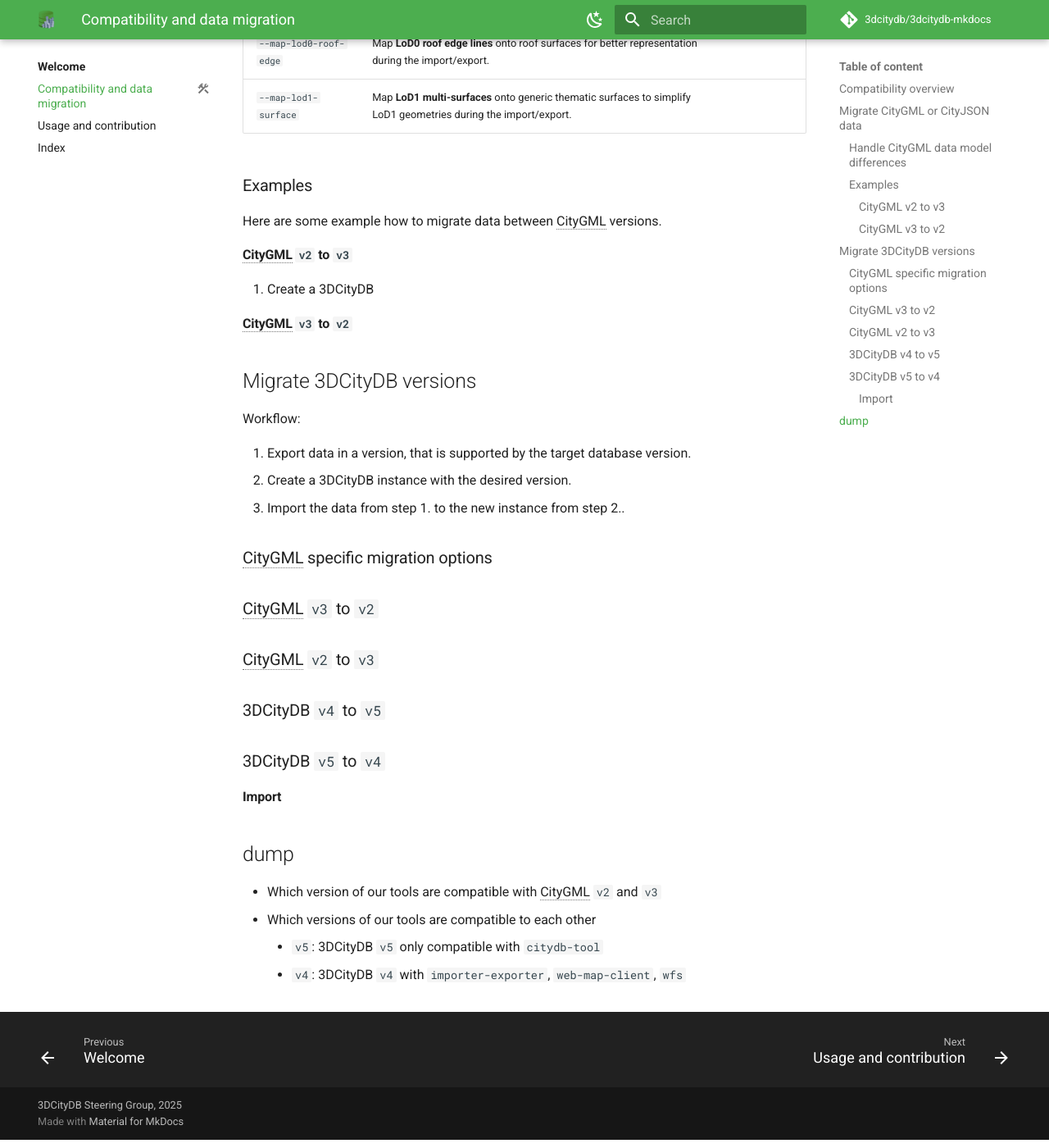
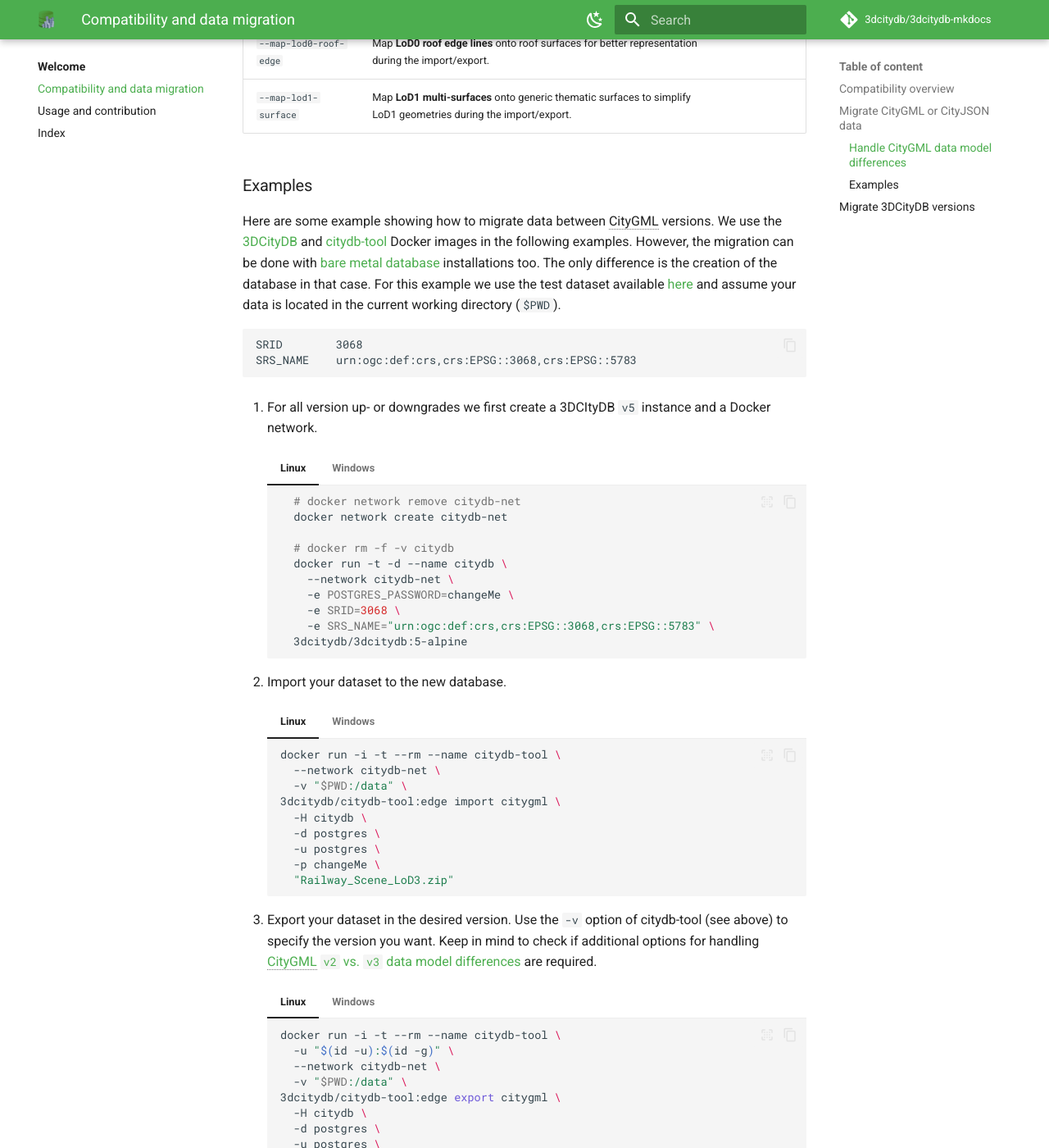
Before and after one commit to BWibo/3dcitydb-mkdocs, an MkDocs documentation site: the page built from docs/compatibility.md, in a window 1280 px wide and 1400 px high, scrolled down 2587 px. Shown: the whole window at 82% size. Built offline with MkDocs 1.6.1 and Material for MkDocs 9.7.7, drawn with Linux system fonts in a browser that asks for light colours; comment, search, counter and statistics services are not loaded; some of the changed text lies outside the part shown.

Commit message:
finalize compat/migrate

````diff
--- a/docs/compatibility.md
+++ b/docs/compatibility.md
@@ -21,15 +20,14 @@
   - legacy-support
 ---
 
-CityGML 3.0 was officially released as a standard by the [Open Geospatial Consortium (OGC)](https://www.ogc.org/de/publications/standard/citygml/){target="blank"} in September 2021. CityGML 3.0 is an evolution of the previous versions 1.0 and 2.0 of CityGML. The latest version introduces significant modifications to the data model (see [here](https://www.asg.ed.tum.de/en/gis/projects/citygml-30/){target="blank"}), which led to the decision of a full re-implementation of 3D City Database (3DCityDB) and the toolset that comes with it. Compared to 3DCityDB `v4`, `v5` introduces a substantially simplified [database schema](./3dcitydb/relational-db-schema.md). 3DCityDB `v5` is the _only version_ supporting CityGML 3.0.
+CityGML 3.0 was officially released as a standard by the [Open Geospatial Consortium (OGC)](https://www.ogc.org/de/publications/standard/citygml/){target="blank"} in September 2021. CityGML 3.0 is an evolution of the previous versions 1.0 and 2.0 of CityGML. The latest version introduces significant modifications to the data model (see [here](https://www.asg.ed.tum.de/en/gis/projects/citygml-30/){target="blank"}), which led to the decision of a full re-implementation of 3D City Database (3DCityDB) and the toolset that comes with it. Compared to 3DCityDB `v4`, `v5` introduces a substantially simplified [database schema](./3dcitydb/relational-db-schema.md). CityGML 3.0 is currently only supported by 3DCityDB `v5`.
 
-On this page you will find information on which versions of CityGML and its encodings are compatible to which 3DCityDB database versions and the tools you can use with each database version. A [compatibility overview](#compatibility-overview) is given in the table below. We also provide guidance on how to migrate between [CityGML versions](#) and 3DCityDB versions `v4` and `v5`.
+On this page you will find information on which versions of CityGML and its encodings are compatible to which 3DCityDB database versions and the tools you can use with each database version. A [compatibility overview](#compatibility-overview) is given in the table below. We also provide guidance on how to migrate between [CityGML versions](#migrate-citygml-or-cityjson-data) and [3DCityDB versions](#migrate-3dcitydb-versions) `v4` and `v5`.
 
 !!! tip "Backward compatibility"
-    All 3DCityDB versions and tools you might know from the past remain usable, even with CityGML 3.0 data. Depending on use-case and versions, data or database migration may be necessary.
+    All 3DCityDB versions and tools you might know from the past remain usable, even with CityGML 3.0 data. Depending on your use-case and versions, data and/or database migration may be necessary.
 
     __Currently, only [citydb-tool](./citydb-tool/index.md) is compatible with 3DCityDB `v5`.__ However, the usage of 3DCityDB `v4` tools ([3DCityDB Importer/Exporter](https://3dcitydb-docs.readthedocs.io/en/latest/impexp/docker.html){target="blank"}, [3D Web Map Client](https://3dcitydb-docs.readthedocs.io/en/latest/webmap/docker.html){target="blank"}, [3DCityDB Web Feature Service (WFS)](https://3dcitydb-docs.readthedocs.io/en/latest/wfs/docker.html){target="blank"}) is still possible by migrating data to a 3DCityDB `v4`.
-
 
 ### Compatibility overview
 
@@ -46,7 +44,7 @@
 ## Migrate CityGML or CityJSON data
 
 To migrate CityGML data between versions and encodings we recommend using [3DCityDB `v5`](3dcitydb/index.md) and [citydb-tool](./citydb-tool/index.md).
-The workflow is the same for all version upgrades and downgrades or encoding changes.
+The workflow is the same for all version up- or downgrades, or encoding changes.
 
 1. Create a 3DCityDB `v5` instance.
 2. Import your CityGML or CityJSON encoded dataset.
@@ -61,11 +59,11 @@
 
 ### Handle CityGML data model differences
 
-CityGML 3.0 introduces several far-reaching changes in modeling that cannot be transferred one-to-one between versions 2.0 and 3.0.. Most important are:
+CityGML 3.0 introduces several far-reaching changes in the data model, that cannot be transferred one-to-one between versions `2.0` and `3.0`. Most important are:
 
 - Buildings and interiors are now modeled using the new _Space_ concept (e.g. `BuildingRoom` for interiors).
 - The LoD concept has been refined and standardized for different feature types.
-- Interiors can be modeled independently of the LoDs. `LoD4` of CityGML 2.0 does no longer exist in version 3.0..
+- Interiors can be modeled independently of the LoDs. `LoD4` of CityGML `2.0` does no longer exist in version `3.0`.
 
 To handle those modeling differences, there are three additional citydb-tool options for data import _and_ export of CityGML data:
 
@@ -81,50 +79,116 @@
 
 ### Examples
 
-Here are some example how to migrate data between CityGML versions.
+Here are some example showing how to migrate data between CityGML versions. We use the [3DCityDB](3dcitydb/docker.md) and [citydb-tool](citydb-tool/docker.md) Docker images in the following examples. However, the migration can be done with [bare metal database](first-steps/setup.md) installations too. The only difference is the creation of the database in that case. For this example we use the test dataset available [here](citydb-tool/docker.md#data-preparation) and assume your data is located in the current working directory (`$PWD`).
 
-#### CityGML `v2` to `v3`
+    SRID        3068
+    SRS_NAME    urn:ogc:def:crs,crs:EPSG::3068,crs:EPSG::5783
 
-1. Create a 3DCityDB
+1. For all version up- or downgrades we first create a 3DCItyDB `v5` instance and a Docker network.
 
-#### CityGML `v3` to `v2`
+    === "Linux"
 
+        ```bash
+          # docker network remove citydb-net
+          docker network create citydb-net
+
+          # docker rm -f -v citydb
+          docker run -t -d --name citydb \
+            --network citydb-net \
+            -e POSTGRES_PASSWORD=changeMe \
+            -e SRID=3068 \
+            -e SRS_NAME="urn:ogc:def:crs,crs:EPSG::3068,crs:EPSG::5783" \
+          3dcitydb/3dcitydb:5-alpine
+        ```
+
+    === "Windows"
+
+        ```bash
+          # docker network remove citydb-net
+          docker network create citydb-net
+
+          # docker rm -f -v citydb
+          docker run -t -d --name citydb ^
+            --network citydb-net ^
+            -e POSTGRES_PASSWORD=changeMe ^
+            -e SRID=3068 ^
+            -e SRS_NAME="urn:ogc:def:crs,crs:EPSG::3068,crs:EPSG::5783" ^
+          3dcitydb/3dcitydb-pg-v5:edge-alpine
+        ```
+
+2. Import your dataset to the new database.
+
+    === "Linux"
+
+        ```bash
+        docker run -i -t --rm --name citydb-tool \
+          --network citydb-net \
+          -v "$PWD:/data" \
+        3dcitydb/citydb-tool:edge import citygml \
+          -H citydb \
+          -d postgres \
+          -u postgres \
+          -p changeMe \
+          "Railway_Scene_LoD3.zip"
+        ```
+
+    === "Windows"
+
+        ```bash
+        docker run -i -t --rm --name citydb-tool ^
+          --network citydb-net ^
+          -v "$PWD:/data" ^
+        3dcitydb/citydb-tool:edge import citygml ^
+          -H citydb ^
+          -d postgres ^
+          -u postgres ^
+          -p changeMe ^
+          "Railway_Scene_LoD3.zip"
+        ```
+
+3. Export your dataset in the desired version. Use the `-v` option of citydb-tool (see above) to specify the version you want.
+   Keep in mind to check if additional options for handling [CityGML `v2` vs. `v3` data model differences](#handle-citygml-data-model-differences) are required.
+
+    === "Linux"
+
+        ```bash hl_lines="10"
+        docker run -i -t --rm --name citydb-tool \
+          -u "$(id -u):$(id -g)" \
+          --network citydb-net \
+          -v "$PWD:/data" \
+        3dcitydb/citydb-tool:edge export citygml \
+          -H citydb \
+          -d postgres \
+          -u postgres \
+          -p changeMe \
+          -v "3.0" \
+          -o "Railway_Scene_LoD3_CityGML_v3.gml"
+        ```
+
+    === "Windows"
+
+        ```bash hl_lines="10"
+        docker run -i -t --rm --name citydb-tool ^
+          -u "$(id -u):$(id -g)" ^
+          --network citydb-net ^
+          -v "$PWD:/data" ^
+        3dcitydb/citydb-tool:edge export citygml ^
+          -H citydb ^
+          -d postgres ^
+          -u postgres ^
+          -p changeMe ^
+          -v "3.0" ^
+          -o "Railway_Scene_LoD3_CityGML_v3.gml"
+        ```
+
+This is it! You have now migrated your CityGML dataset to the version you need.
 
 ## Migrate 3DCityDB versions
 
-Workflow:
+Migration between 3DCityDB `v5.x.x` and older versions is done by migrating data to a compatible CityGML version and re-importing the data to the target 3DCityDB version.
 
-1. Export data in a version, that is supported by the target database version.
-2. Create a 3DCityDB instance with the desired version.
-3. Import the data from step 1. to the new instance from step 2..
-
-### CityGML specific migration options
-
-
-
-
-### CityGML `v3` to `v2`
-
-### CityGML `v2` to `v3`
-
-### 3DCityDB `v4` to `v5`
-
-### 3DCityDB `v5` to `v4`
-
-
-
-
-
-
-
-#### Import
-
-
-
-## dump
-
-
-- Which version of our tools are compatible with CityGML `v2` and `v3`
-- Which versions of our tools are compatible to each other
-    - `v5`: 3DCityDB `v5` only compatible with `citydb-tool`
-    - `v4`: 3DCityDB `v4` with `importer-exporter`, `web-map-client`, `wfs`
+1. Check 3DCityDB and CityGML compatibility in the [table above](#compatibility-overview).
+2. Migrate you dataset to a compatible CityGML version of your target database version, as described in [data migration above](#migrate-citygml-or-cityjson-data).
+3. Create a 3DCityDB instance in your target version using [Docker](3dcitydb/docker.md) or [bare metal setup](first-steps/setup.md).
+4. Import your dataset to the 3DCityDB with your target version. For 3DCityDB `v5.x.x` use [citydb-tool](citydb-tool/import_citygml.md), for older 3DCityDB versions use
+   [3DCityDB Importer/Exporter](https://3dcitydb-docs.readthedocs.io/en/latest/impexp/index.html){target="blank"}.
````
Also changed, not shown: other parts of docs/compatibility.md (+0 -1 lines).
